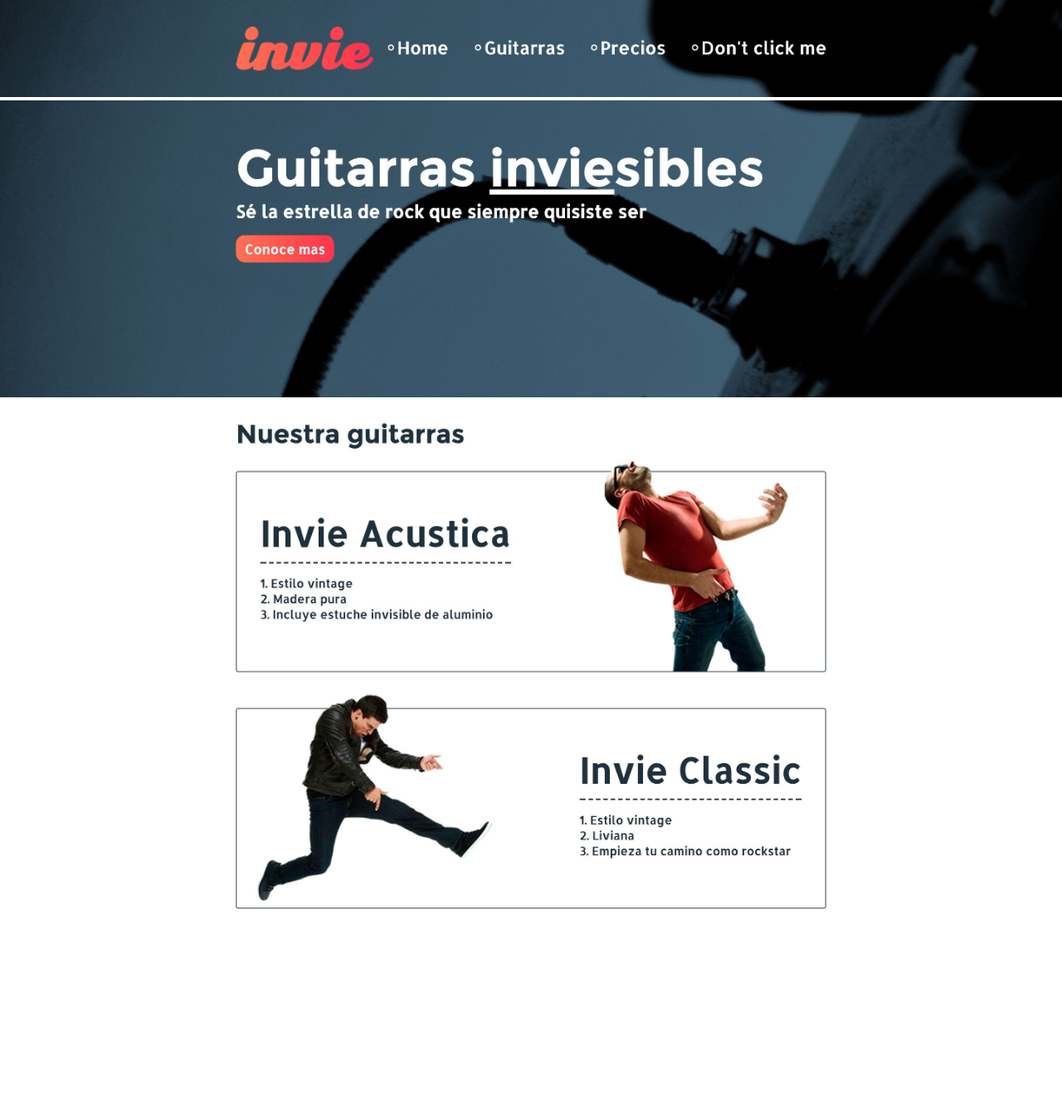
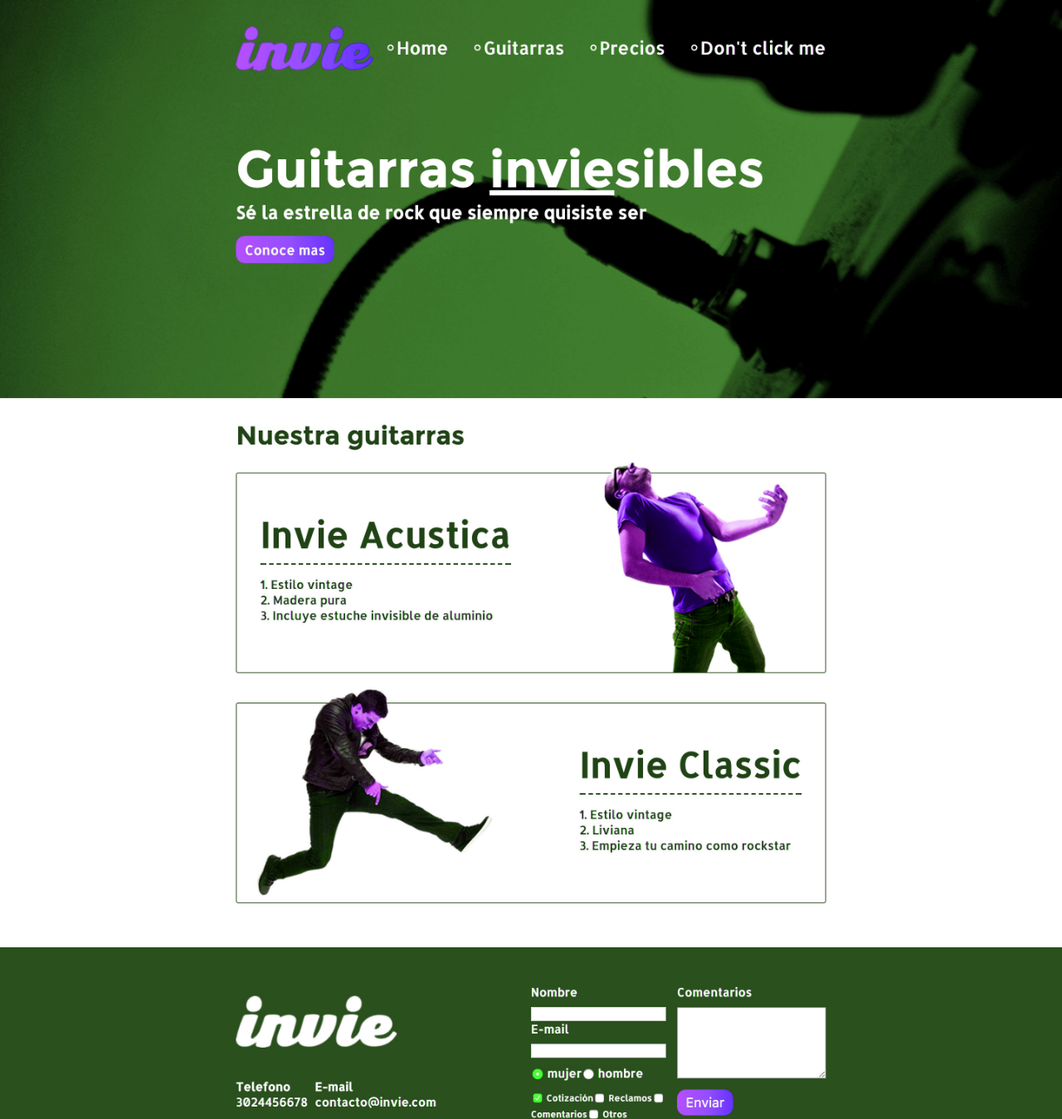
Before and after one commit to Osukarin/invie-github, a plain HTML site: page index.html in a window 1280 px wide. Shown: the top 1349 px of the page at 83% size. Before the commit the page ends 1145 px from the top, so only its background shows below. Drawn offline with Linux system fonts and the light colour scheme.

Commit message:
nueva version de invie

```diff
--- a/index.html
+++ b/index.html
@@ -12,9 +12,6 @@
         </style>
     </head>
     <body>
-        <img src="header.jpg" alt="" />
-        <img src="hero.jpg" alt="" />
-        <img src="acustica.jpg" alt="" />
-        <img src="clasica.jpg" alt="" />
+        <img src="nueva-version.jpg" alt="" />
     </body>
 </html>
```
Also changed, not shown: nueva-version.jpg (added).
